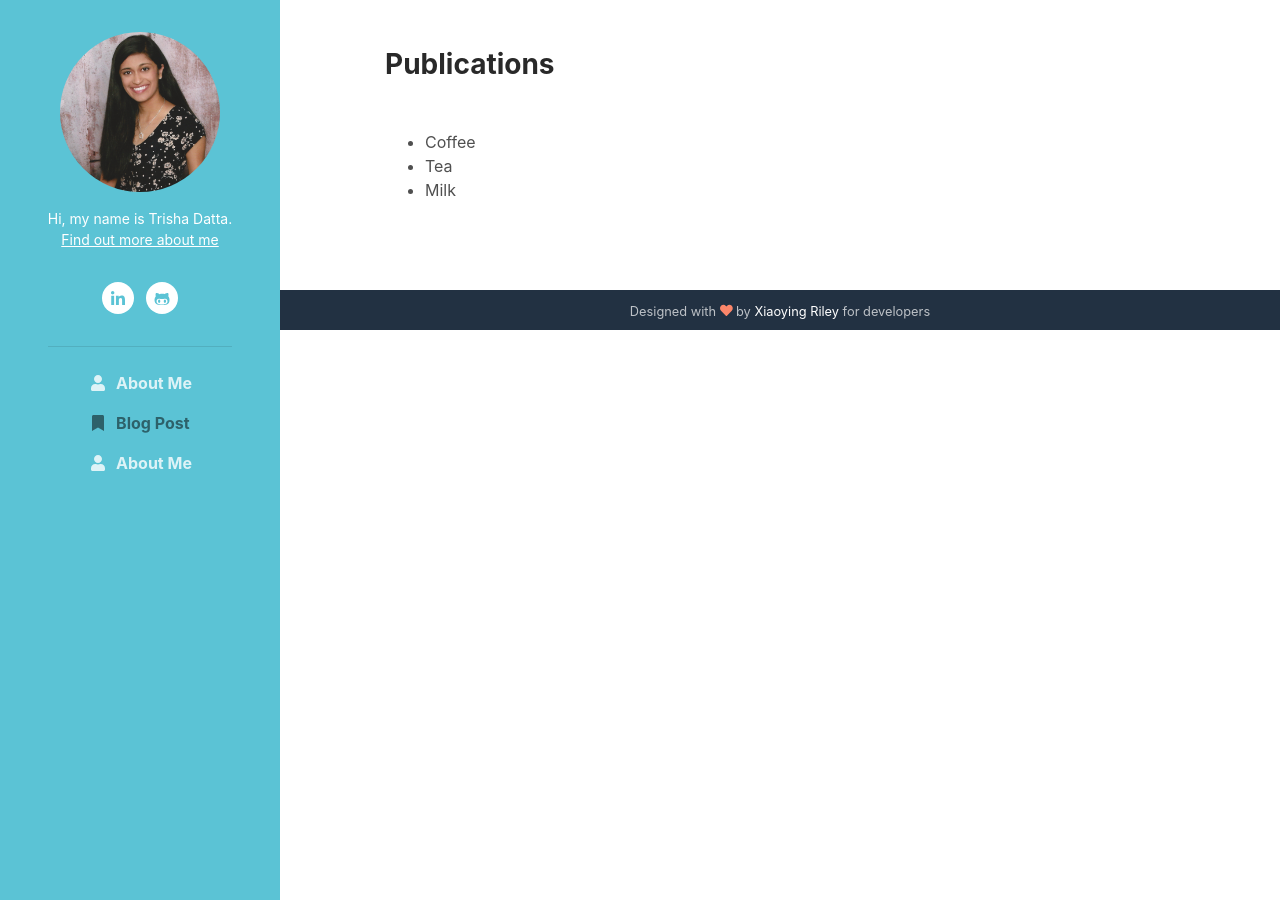
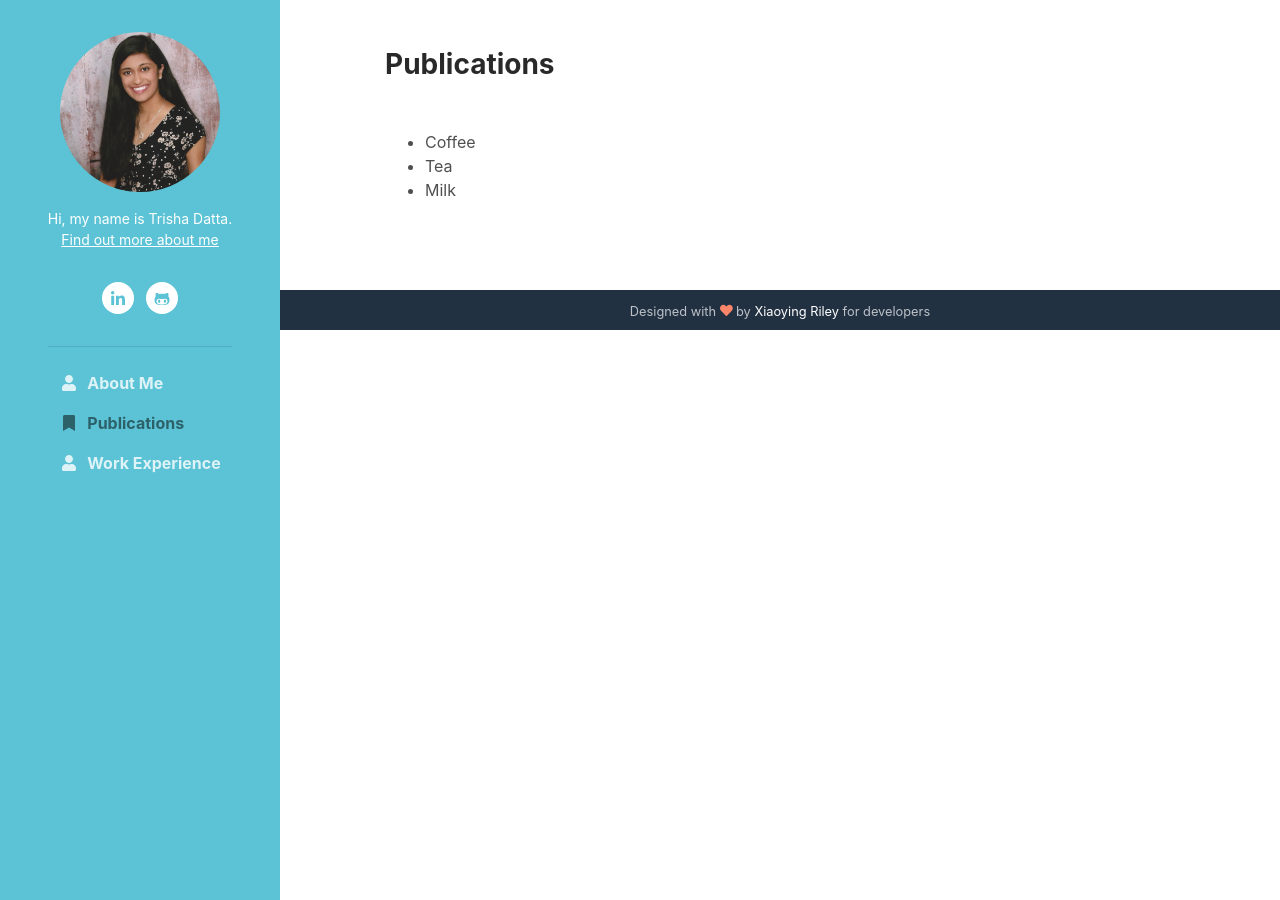
Before and after one commit to TrishaDatta/TrishaDatta.github.io, a Jekyll site: the page publications.html, which Jekyll copies as it is, in a window 1280 px wide. Built offline with Jekyll 4.4.1, drawn with Linux system fonts in a browser that asks for light colours; nearby versions of some CDN libraries.

Commit message:
Update publications.html

```diff
--- a/publications.html
+++ b/publications.html
@@ -53,10 +53,10 @@
 					    <a class="nav-link" href="index.html"><i class="fas fa-user fa-fw mr-2"></i>About Me <span class="sr-only">(current)</span></a>
 					</li>
 					<li class="nav-item active">
-					    <a class="nav-link" href="publications.html"><i class="fas fa-bookmark fa-fw mr-2"></i>Blog Post</a>
+					    <a class="nav-link" href="publications.html"><i class="fas fa-bookmark fa-fw mr-2"></i>Publications</a>
 					</li>
 					<li class="nav-item">
-					    <a class="nav-link" href="about.html"><i class="fas fa-user fa-fw mr-2"></i>About Me</a>
+					    <a class="nav-link" href="work.html"><i class="fas fa-user fa-fw mr-2"></i>Work Experience</a>
 					</li>
 				</ul>
 
```
